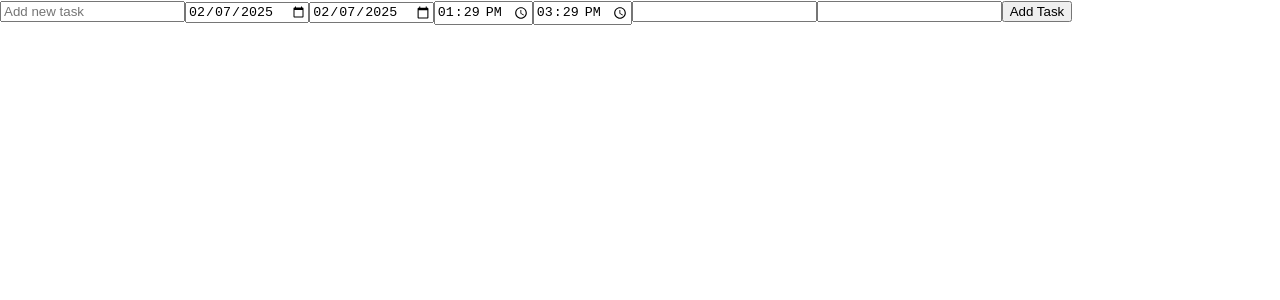
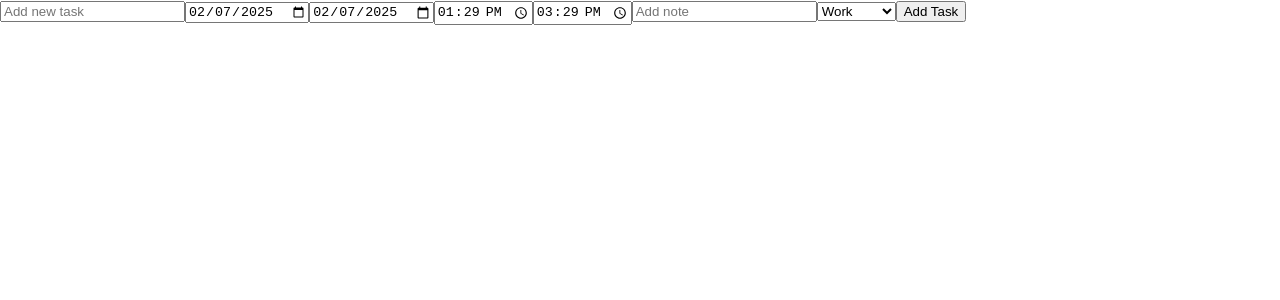
Before and after one commit to Kendi-prog/todo-habit-tracker, a React (Create React App) app: page / in a window 1280 px wide. Shown: the top 300 px of the page. Built offline with nearby package versions, Linux system fonts and the light colour scheme.

Commit message:
adding the categories list and fuctionality

```diff
--- a/src/ToDo App/components/task-input/task-input.component.jsx
+++ b/src/ToDo App/components/task-input/task-input.component.jsx
@@ -1,4 +1,14 @@
 import React, { useState, useEffect } from "react";
+
+
+const categories = [
+    'Work',
+    'Personal',
+    'School',
+    'Health',
+    'Shopping',
+    'Other'
+]
 
 const TaskInput = ({ addTask }) => {
     const [task, setTask] = useState('');
@@ -7,7 +17,7 @@ const TaskInput = ({ addTask }) => {
     const [startTime, setStartTime] = useState('');
     const [endTime, setEndTime] = useState('');
     const [notes, setNotes] = useState('');
-    const [category, setCategory] = useState('');
+    const [category, setCategory] = useState(categories[0]);
 
 
     useEffect(() => {
@@ -39,6 +49,7 @@ const TaskInput = ({ addTask }) => {
             startTime,
             endTime,
             notes,
+            category,
         });
         setTask('');
         setStartDate('');
@@ -46,7 +57,7 @@ const TaskInput = ({ addTask }) => {
         setStartTime('');
         setEndTime('');
         setNotes('');
-        setCategory('');
+        setCategory(categories[0]);
     };
 
     return(
@@ -87,10 +98,17 @@ const TaskInput = ({ addTask }) => {
                     type="textarea"
                     value={notes}
                     onChange={(e) => setNotes(e.target.value)}
+                    placeholder="Add note"
                 />
-                <input
-                    type="dropdown"
-                    value={category}/>
+
+                <select
+                    value={category}
+                    onChange={(e) => setCategory(e.target.value)}
+                >
+                    {categories.map((category, index) => (
+                        <option key={index} value={category}>{category}</option>
+                    ))}
+                </select>
 
 
                 <button type="submit">Add Task</button>
```
